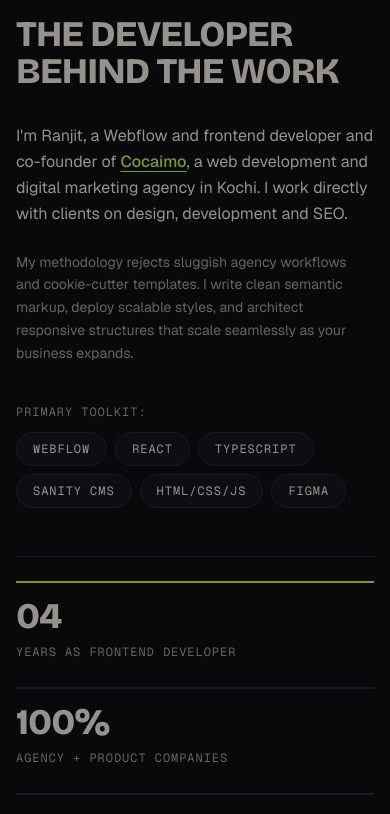
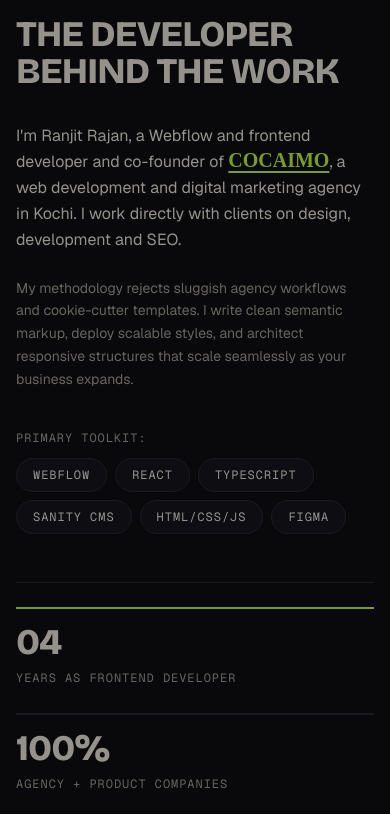
Before and after one commit to ranjitkr87/My-Portfolio, a React (Vite) app: page / in a window 390 px wide. Shown: the part 10323-11137 px from the top of the page. Built offline with nearby package versions, Linux system fonts and the light colour scheme.

Commit message:
updated cocaimo font

```diff
--- a/package.json
+++ b/package.json
@@ -13,6 +13,7 @@
   },
   "dependencies": {
     "@fontsource-variable/bricolage-grotesque": "^5.3.0",
+    "@fontsource-variable/caveat": "^5.3.0",
     "@fontsource/space-mono": "^5.3.0",
     "@google/genai": "^2.4.0",
     "@tailwindcss/vite": "^4.3.3",
--- a/src/components/sections/AboutSection.tsx
+++ b/src/components/sections/AboutSection.tsx
@@ -44,14 +44,14 @@ export const AboutSection: React.FC = () => {
             {siteConfig.about.heading}
           </h2>
           <p className="text-base sm:text-lg text-[#F4EFE6] mb-6 leading-relaxed">
-            I'm Ranjit, a Webflow and frontend developer and co-founder of{" "}
+            I'm Ranjit Rajan, a Webflow and frontend developer and co-founder of{" "}
             <a
               href="https://www.cocaimo.com"
               target="_blank"
               rel="noopener noreferrer"
-              className="text-[#C6FF3D] underline underline-offset-4 hover:text-[#FF3D9A] transition-colors font-medium"
+              className="text-[#C6FF3D] underline underline-offset-4 brand-script hover:text-[#FF3D9A] font transition-colors font-medium"
             >
-              Cocaimo
+              COCAIMO
             </a>
             , a web development and digital marketing agency in Kochi. I work
             directly with clients on design, development and SEO.
--- a/src/components/sections/ContactCta.tsx
+++ b/src/components/sections/ContactCta.tsx
@@ -108,12 +108,12 @@ export const ContactCta: React.FC = () => {
                 email client or WhatsApp.
               </p>
 
-              <div className="flex flex-col sm:flex-row items-center justify-center gap-4 pt-2">
+              {/* <div className="flex flex-col sm:flex-row items-center justify-center gap-4 pt-2">
                 <a
                   href={mailtoUrl}
                   className="w-full sm:w-auto rounded-full bg-[#131318] border border-[#26262E] hover:border-[#C6FF3D] px-6 py-3 font-mono text-xs uppercase tracking-[0.08em] text-[#F4EFE6] transition-colors"
                 >
-                  [ Open in Email Client ]
+                  Open in Email Client
                 </a>
                 <a
                   href={whatsappUrl}
@@ -121,9 +121,9 @@ export const ContactCta: React.FC = () => {
                   rel="noopener noreferrer"
                   className="w-full sm:w-auto rounded-full bg-[#C6FF3D] px-6 py-3 font-mono text-xs font-bold uppercase tracking-[0.08em] text-[#09090B] hover:bg-[#FF3D9A] hover:text-[#F4EFE6] transition-colors"
                 >
-                  [ Send on WhatsApp ]
+                  Send on WhatsApp
                 </a>
-              </div>
+              </div> */}
 
               <div className="pt-4 border-t border-[#26262E]">
                 <button
@@ -140,7 +140,7 @@ export const ContactCta: React.FC = () => {
                   }}
                   className="font-mono text-xs uppercase text-[#A7A29A] hover:text-[#C6FF3D] underline tracking-[0.08em]"
                 >
-                  [ Submit Another Enquiry ]
+                  Submit Another Enquiry
                 </button>
               </div>
             </div>
--- a/src/components/sections/SiteFooter.tsx
+++ b/src/components/sections/SiteFooter.tsx
@@ -28,7 +28,7 @@ export const SiteFooter: React.FC = () => {
               href="https://www.cocaimo.com"
               target="_blank"
               rel="noopener noreferrer"
-              className="text-[#C6FF3D] hover:underline"
+              className="text-[#C6FF3D] hover:underline brand-script"
             >
               WWW.COCAIMO.COM
             </a>
--- a/src/content/site.ts
+++ b/src/content/site.ts
@@ -5,7 +5,7 @@
 
 export interface SocialLink {
   label: string;
-  platform: "linkedin" | "github" | "whatsapp";
+  platform: "linkedin" | "github";
   url: string;
 }
 
@@ -155,11 +155,6 @@ export const siteConfig: SiteConfig = {
       platform: "github",
       url: "https://github.com/ranjitkr87",
     },
-    {
-      label: "WhatsApp",
-      platform: "whatsapp",
-      url: "https://wa.me/919895311062",
-    },
   ],
   navLinks: [
     { label: "Projects", href: "#work" },
--- a/src/index.css
+++ b/src/index.css
@@ -1,3 +1,17 @@
 @import "tailwindcss";
 @import "./styles/tokens.css";
 @import "./styles/base.css";
+@import "@fontsource-variable/caveat/wght.css";
+
+:root {
+  --font-brand-script: "Caveat Variable", "Segoe Print", cursive;
+}
+
+.brand-script {
+  font-family: var(--font-brand-script);
+  font-weight: 700;
+  font-size: 1.25em; /* Caveat looks small beside Bricolage Grotesque and Geist */
+  line-height: 1;
+  letter-spacing: 0;
+  text-transform: none; /* stays "Cocaimo" even inside uppercase headings */
+}
```
Also changed, not shown: 1 other file (tests, documents, lock files or other folders).
